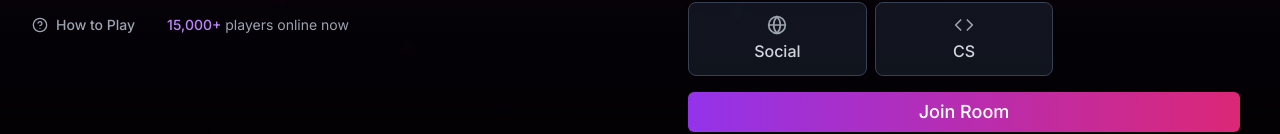
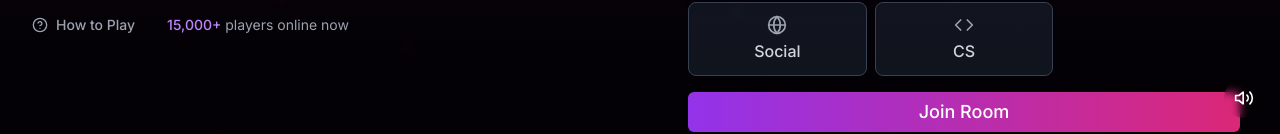
Before and after one commit to Afzal74/TRIVIA-QUIZ, a Next.js app: page / in a window 1280 px wide. Shown: the part 666-800 px from the top of the page. Built offline with nearby package versions, Linux system fonts and the light colour scheme.

Commit message:
feat(layout): integrate audio controls in layout

```diff
--- a/app/layout.tsx
+++ b/app/layout.tsx
@@ -6,6 +6,7 @@ import { AudioProvider } from "@/components/audio-provider"
 import AnimatedBackground from "@/components/animated-background"
 import { Toaster } from "@/components/ui/toaster"
 import Header from "@/components/header"
+import { AudioControls } from "@/components/audio-controls"
 
 const inter = Inter({ subsets: ["latin"] })
 
@@ -59,6 +60,7 @@ export default function RootLayout({
             </main>
             {/* Toast notifications container */}
             <Toaster />
+            <AudioControls />
           </AudioProvider>
         </ThemeProvider>
       </body>
```
